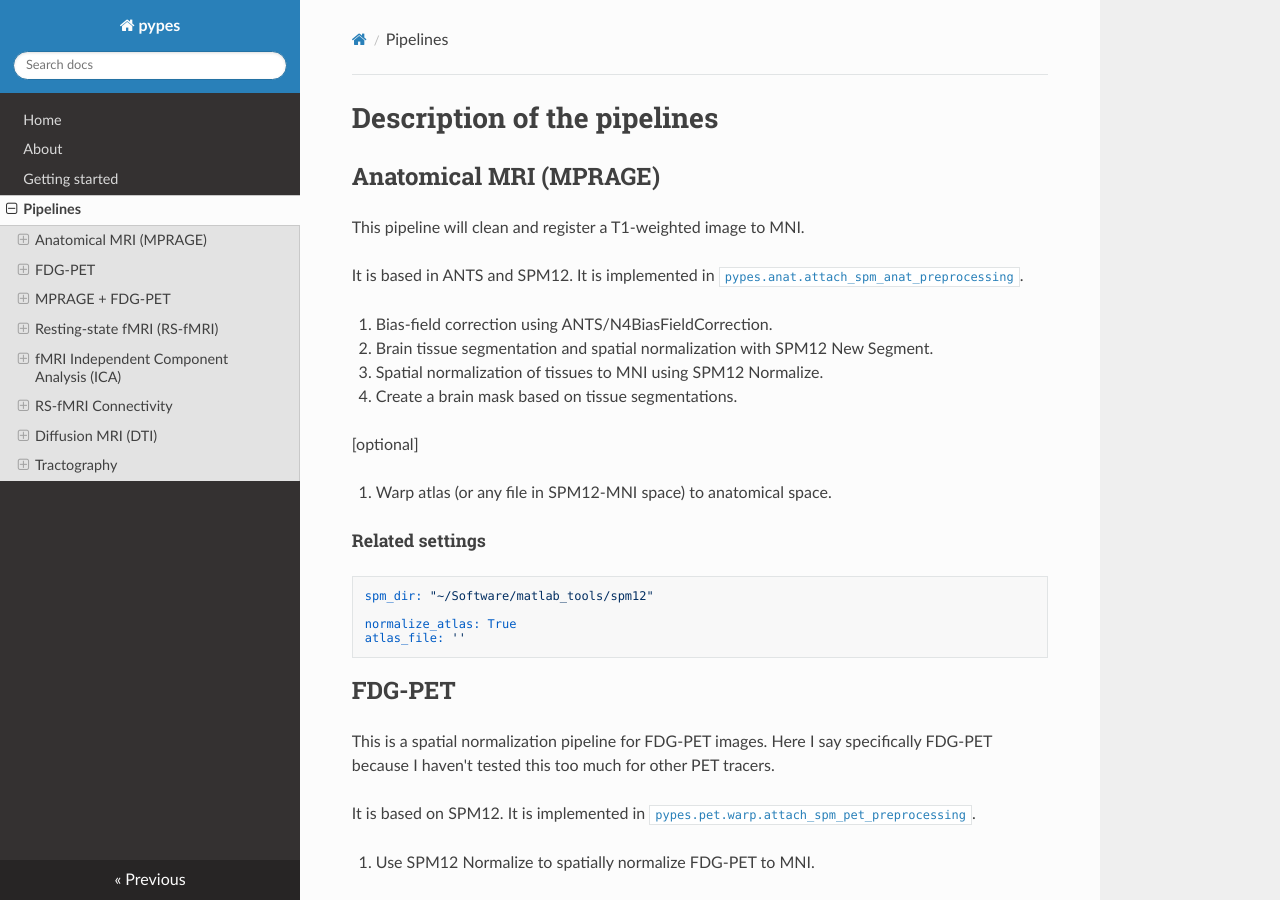
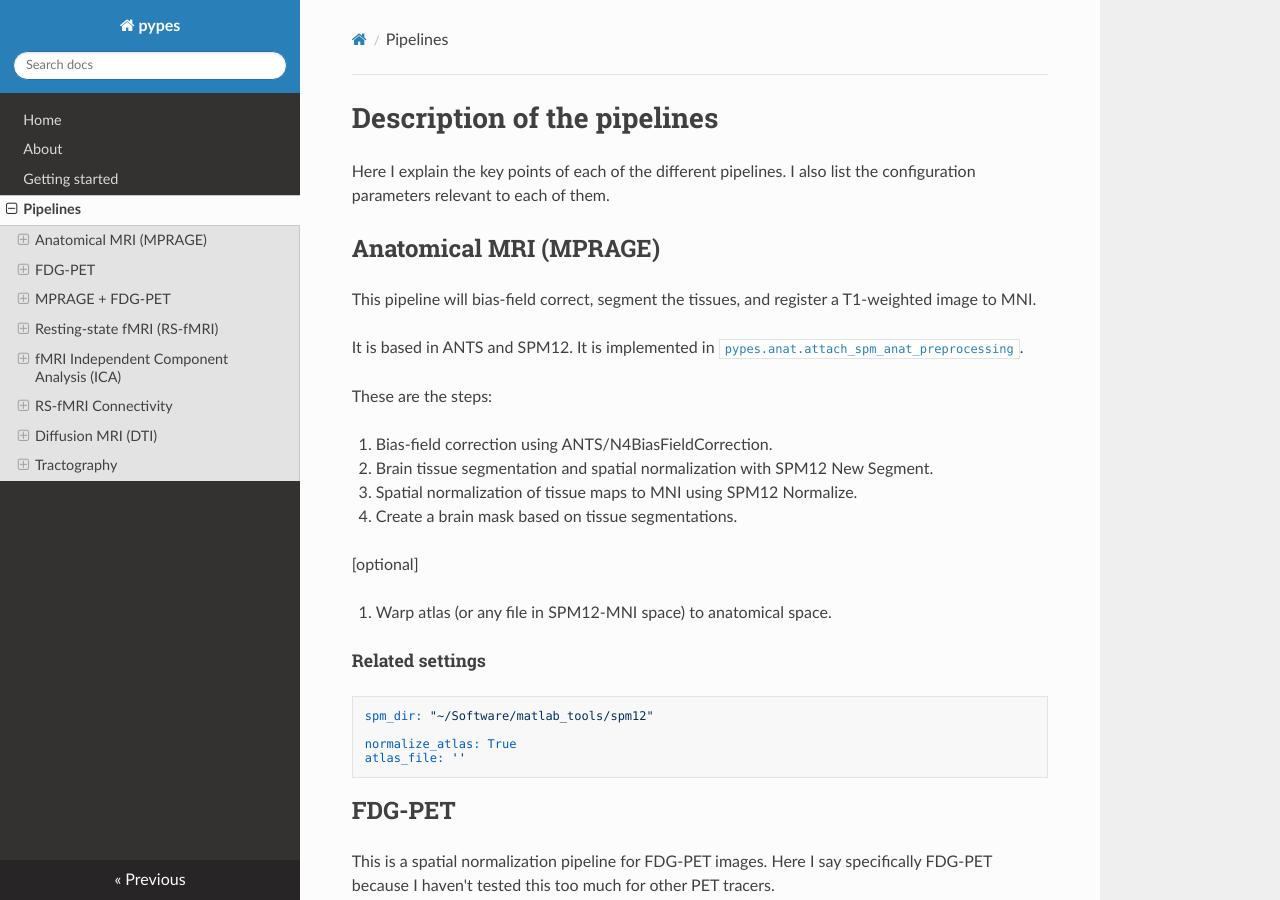
Before and after one commit to Neurita/pypes, an MkDocs documentation site: the page built from docs/pipelines.md, in a window 1280 px wide and 900 px high. Built offline with MkDocs 1.6.1, drawn with Linux system fonts in a browser that asks for light colours; nearby versions of some CDN libraries; old or Windows-style settings are respelled for this version of MkDocs.

Commit message:
again rtd

```diff
--- a/docs/pipelines.md
+++ b/docs/pipelines.md
@@ -1,16 +1,19 @@
 
 # Description of the pipelines
-
+Here I explain the key points of each of the different pipelines. I also list the
+configuration parameters relevant to each of them.
 
 ## Anatomical MRI (MPRAGE)
-This pipeline will clean and register a T1-weighted image to MNI.
+This pipeline will bias-field correct, segment the tissues, and register a T1-weighted image to MNI.
 
 It is based in ANTS and SPM12.
 It is implemented in [`pypes.anat.attach_spm_anat_preprocessing`](https://github.com/Neurita/pypes/blob/master/pypes/anat.py).
 
+These are the steps:
+
 1. Bias-field correction using ANTS/N4BiasFieldCorrection.
 2. Brain tissue segmentation and spatial normalization with SPM12 New Segment.
-3. Spatial normalization of tissues to MNI using SPM12 Normalize.
+3. Spatial normalization of tissue maps to MNI using SPM12 Normalize.
 4. Create a brain mask based on tissue segmentations.
 
 [optional]
```
Also changed, not shown: README.md (+0 -2 lines), docs/about.md (+6 -0 lines), docs/getting_started.md (+1 -1 lines), docs/pypes_config.yml (renamed from pypes_config.yml).
